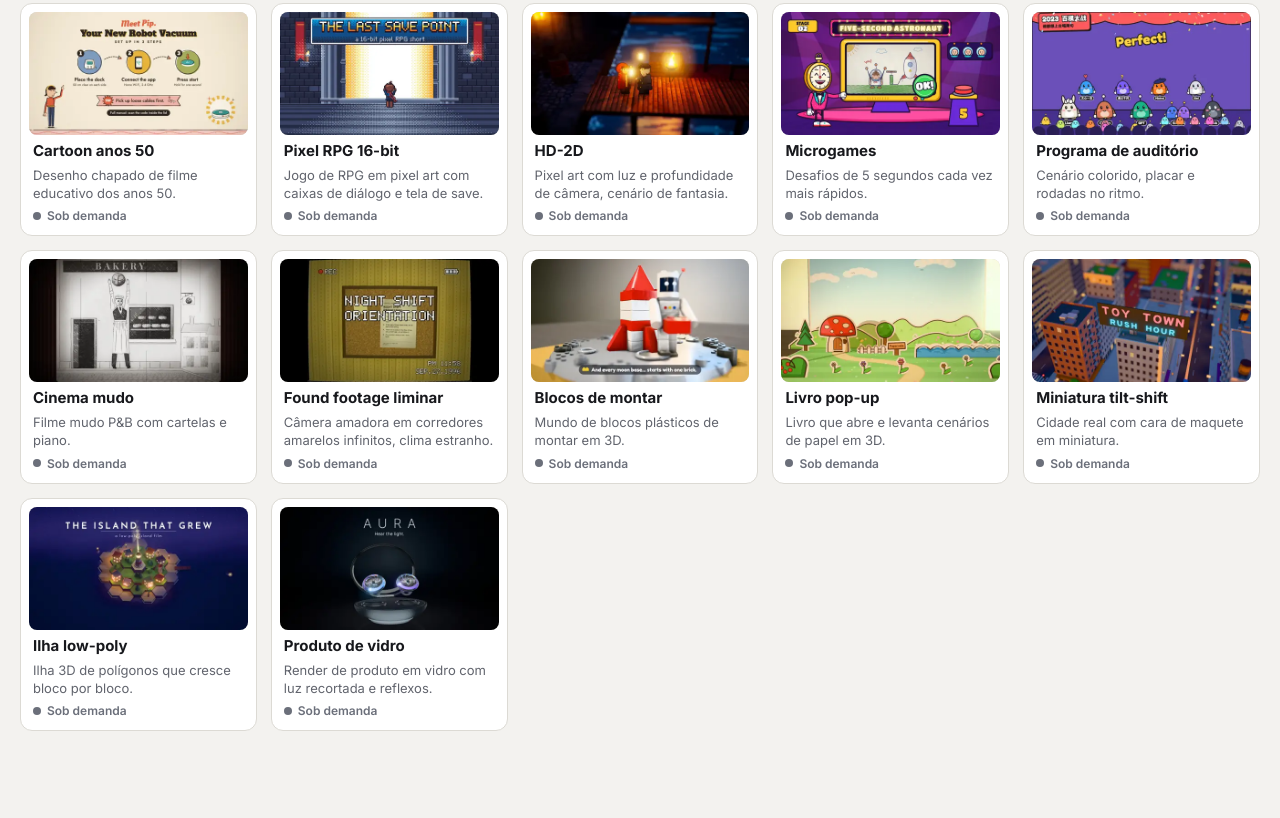
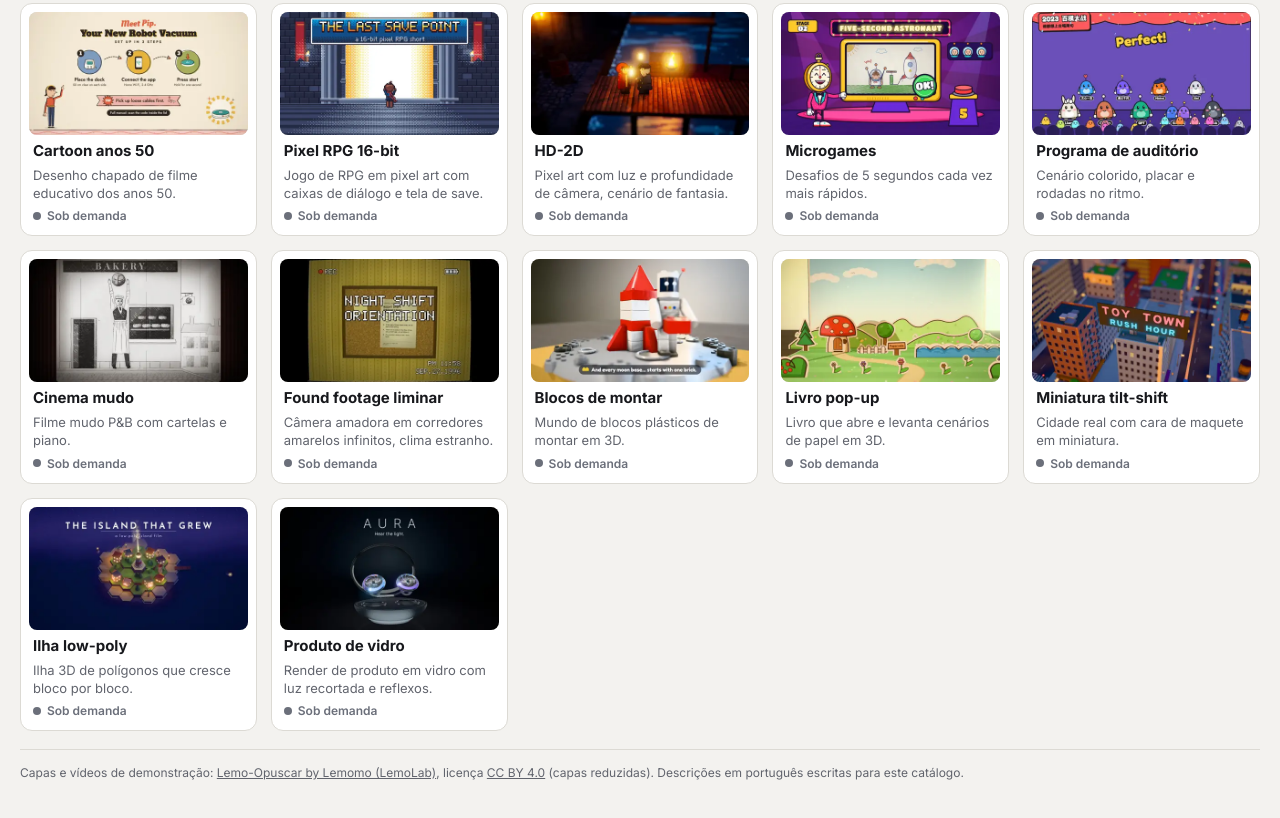
Before and after one commit to guiima/motions-estilos, a plain HTML site: page index.html in a window 1280 px wide. Shown: the part 3370-4188 px from the top of the page. Before the commit the page ends 4149 px from the top, so only its background shows below. Drawn offline with Linux system fonts and the light colour scheme.

Commit message:
Crédito do Lemo-Opuscar (CC BY 4.0) nas capas e demos
Co-Authored-By: Claude Opus 5.5 <noreply@anthropic.com>

```diff
--- a/index.html
+++ b/index.html
@@ -49,6 +49,8 @@
   .card .vis { font-size: 13px; color: var(--muted); line-height: 1.4; padding: 0 4px }
   .card .status { padding: 0 4px }
   .vazio { color: var(--muted) }
+  .credito { font-size: 12px; color: var(--muted); line-height: 1.5; border-top: 1px solid var(--line); padding-top: 14px }
+  .credito a { color: inherit }
   @media (max-width: 760px) { .destaque { grid-template-columns: minmax(0, 1fr) } .grade { grid-template-columns: repeat(auto-fill, minmax(150px, 1fr)) } .card .vis { display: none } }
 </style>
 <link rel="stylesheet" href="https://fonts.googleapis.com/css2?family=Inter:wght@400;600;700&family=Space+Grotesk:wght@600;700&display=swap">
@@ -61,6 +63,7 @@
     <input class="busca" id="busca" type="search" placeholder="Buscar: aquarela, pixel, luxo, produto…" aria-label="Buscar estilo">
   </div>
   <div class="grade" id="grade"></div>
+  <footer class="credito">Capas e vídeos de demonstração: <a href="https://github.com/lemomo-ai/lemo-opuscar" target="_blank" rel="noopener">Lemo-Opuscar by Lemomo (LemoLab)</a>, licença <a href="https://creativecommons.org/licenses/by/4.0/" target="_blank" rel="noopener">CC BY 4.0</a> (capas reduzidas). Descrições em português escritas para este catálogo.</footer>
 </div>
 <div class="fundo-modal" id="modal" hidden><section class="destaque" id="destaque" role="dialog" aria-modal="true" aria-label="Detalhes do estilo"></section></div>
 <script src="dados.js"></script>
```
